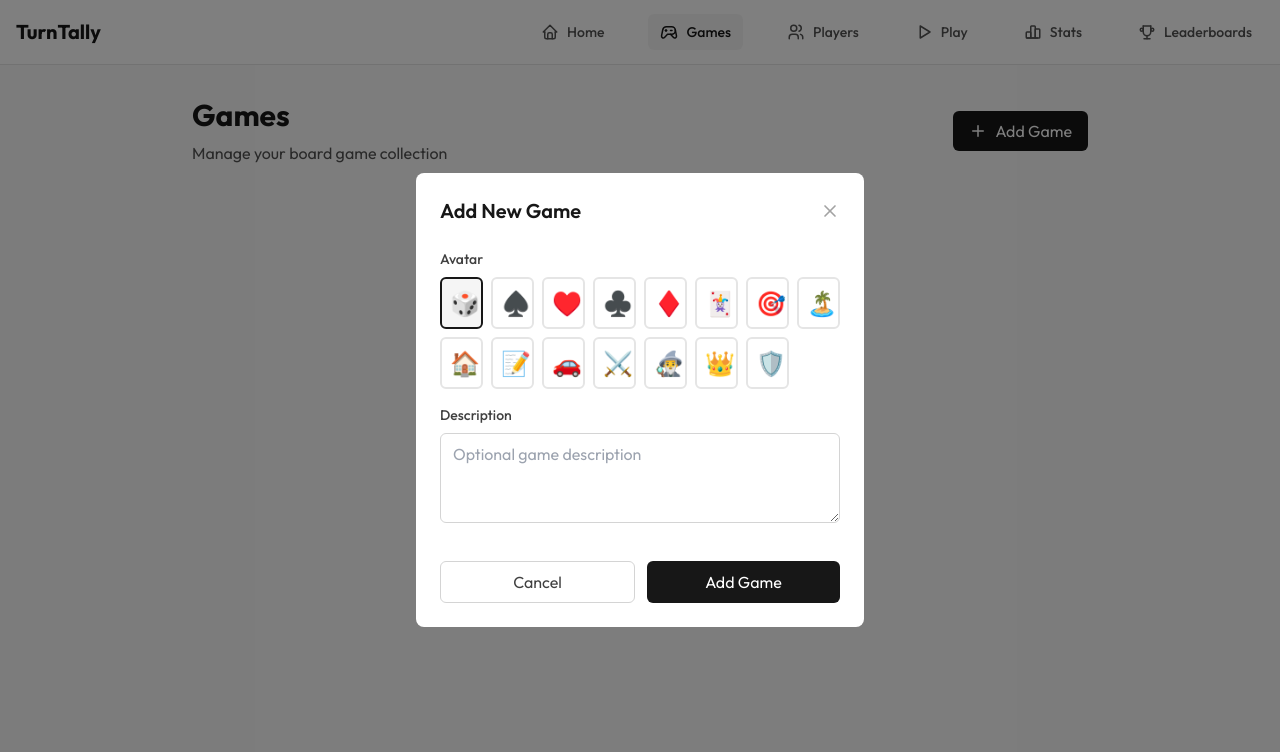
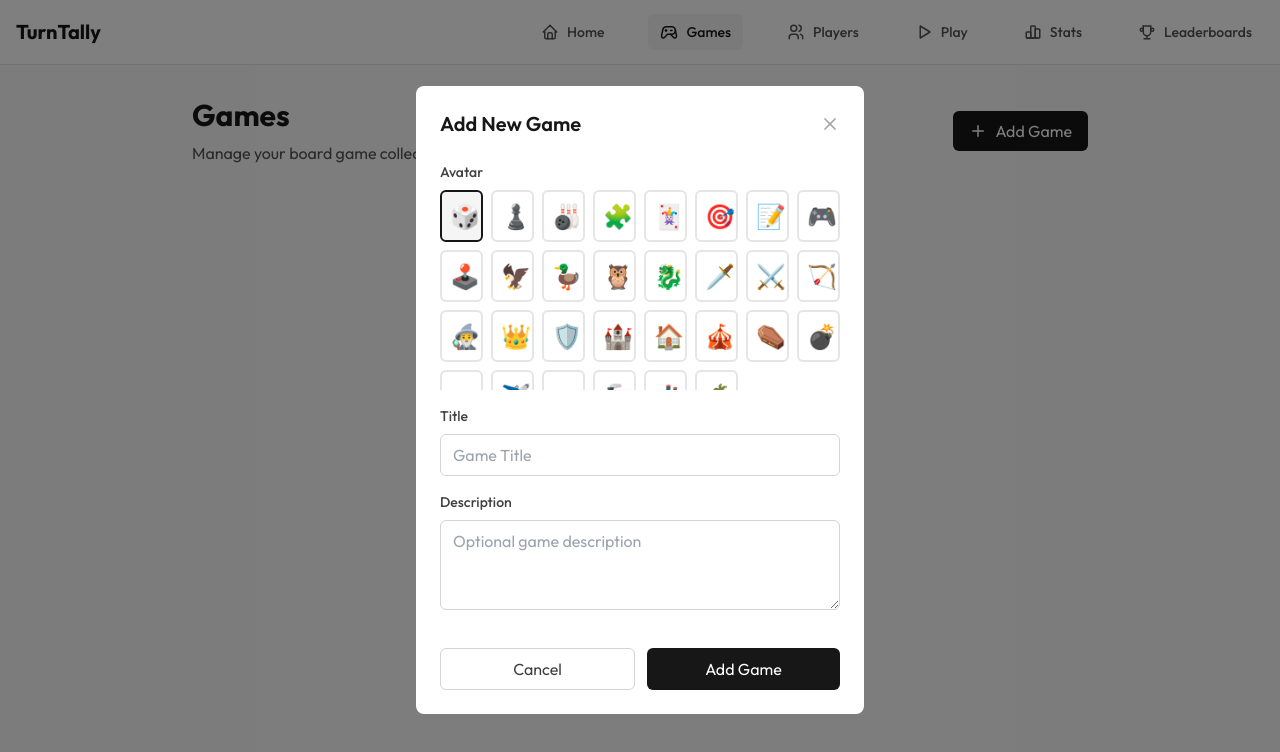
Before and after one commit to MadStoneDev/TurnTally, a Next.js app: page /games in a window 1280 px wide. Both pictures are taken after a click on the button "Add Game". Shown: the top 752 px of the page. Built offline with nearby package versions, Linux system fonts and the light colour scheme.

Commit message:
fixed game titles and avatars

```diff
--- a/components/game-form.tsx
+++ b/components/game-form.tsx
@@ -12,20 +12,35 @@ interface GameFormProps {
 
 const gameEmojis = [
   "🎲",
-  "♠️",
-  "♥️",
-  "♣️",
-  "♦️",
+  "♟️",
+  "🎳 ",
+  "🧩 ",
   "🃏",
   "🎯",
-  "🏝️",
-  "🏠",
   "📝",
-  "🚗",
+    "🎮 ",
+    "🕹️",
+    "🦅 ",
+    "🦆 ",
+    "🦉 ",
+    "🐉 ",
+    "🗡️",
   "⚔️",
+    "🏹 ",
   "🧙‍♂️",
   "👑",
   "🛡️",
+    "🏰 ",
+  "🏠",
+    "🎪",
+    "⚰️",
+    "💣 ",
+  "🚗",
+    "✈️",
+    "🚁 ",
+  "🚂 ",
+    "🚢 ",
+  "🏝️",
 ];
 
 export default function GameForm({ game, onSubmit, onClose }: GameFormProps) {
@@ -77,7 +92,7 @@ export default function GameForm({ game, onSubmit, onClose }: GameFormProps) {
             <label className="block text-sm font-medium text-neutral-700 mb-2">
               Avatar
             </label>
-            <div className="grid grid-cols-8 gap-2">
+            <div className="grid grid-cols-4 sm:grid-cols-6 md:grid-cols-8 gap-2  max-h-[200px] overflow-y-auto">
               {gameEmojis.map((emoji) => (
                 <button
                   key={emoji}
@@ -93,6 +108,21 @@ export default function GameForm({ game, onSubmit, onClose }: GameFormProps) {
                 </button>
               ))}
             </div>
+          </div>
+
+          <div>
+            <label className="block text-sm font-medium text-neutral-700 mb-2">
+              Title
+            </label>
+            <input
+                type="text"
+                value={formData.title}
+                onChange={(e) =>
+                    setFormData({ ...formData, title: e.target.value })
+                }
+                className="w-full px-3 py-2 border border-neutral-300 rounded-md focus:outline-none focus:ring-2 focus:ring-neutral-500"
+                placeholder="Game Title"
+            />
           </div>
 
           <div>
--- a/components/player-form.tsx
+++ b/components/player-form.tsx
@@ -14,6 +14,8 @@ const playerAvatars = [
   "👤",
   "👨",
   "👩",
+  "🧔🏻‍♂️",
+  "‍👱🏻‍♀️️",
   "🧑",
   "👨‍💼",
   "👩‍💼",
@@ -25,6 +27,12 @@ const playerAvatars = [
   "👩‍🎨",
   "🧙‍♂️",
   "🧙‍♀️",
+    "🫅🏼",
+    "🫅🏻",
+  "👸🏼",
+  "🤴🏼",
+  "🤴🏻",
+  "👸🏻",
   "🤖",
 ];
 
@@ -101,7 +109,7 @@ export default function PlayerForm({
             <label className="block text-sm font-medium text-neutral-700 mb-2">
               Avatar
             </label>
-            <div className="grid grid-cols-8 gap-2">
+            <div className="grid grid-cols-4 sm:grid-cols-6 md:grid-cols-8 gap-2 max-h-[200px] overflow-y-auto">
               {playerAvatars.map((emoji) => (
                 <button
                   key={emoji}
```
Also changed, not shown: 1 other file (tests, documents, lock files or other folders).
